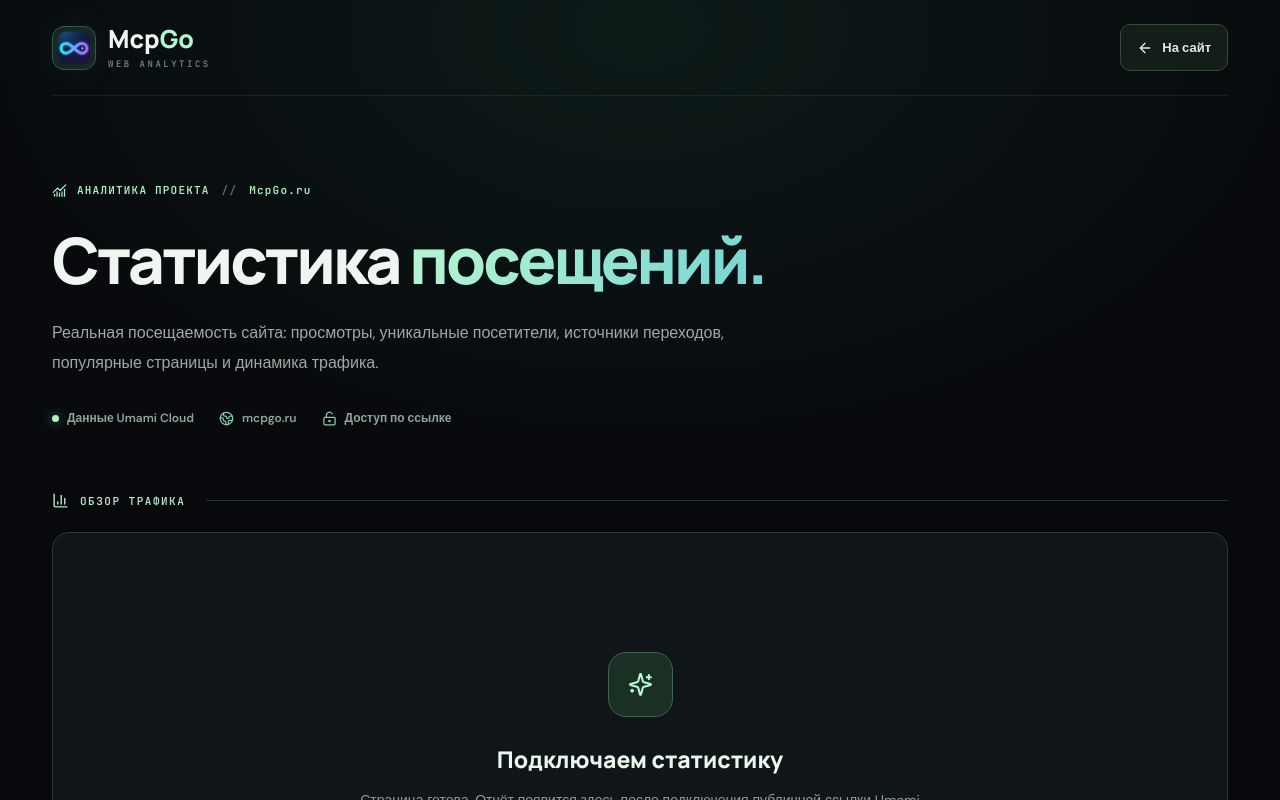
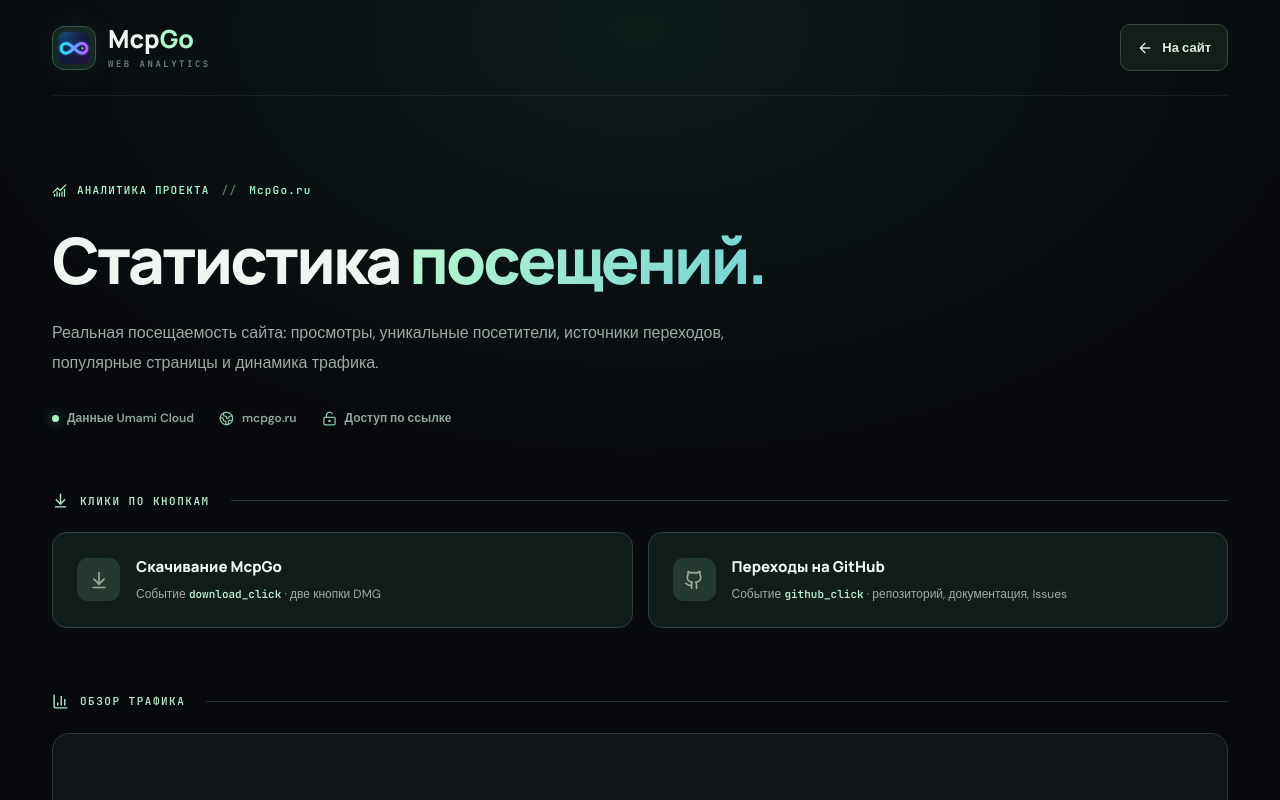
Before and after one commit to mcpgo1/mcpgo-next, a Next.js app: page /stats in a window 1280 px wide. Shown: the top 800 px of the page. Built offline with nearby package versions, Linux system fonts and the light colour scheme; no server answers.

Commit message:
feat: track McpGo downloads and GitHub link clicks

```diff
--- a/app/home-middle.tsx
+++ b/app/home-middle.tsx
@@ -30,7 +30,7 @@ export function Install(){
      <div className="requirement"><Check size={15}/> OpenAI Platform с правами на Tunnels</div>
      <div className="requirement"><Check size={15}/> Google Chrome — только для браузерных задач</div>
      <div className="requirements-bundled"><CheckCircle2 size={16}/> Node.js, Python и локальные компоненты уже включены в DMG.</div>
-     <a href={`${DOCS}/ONBOARDING.md`} target="_blank" rel="noopener noreferrer">Подробно о мастере подключения <ArrowUpRight size={15}/></a>
+     <a href={`${DOCS}/ONBOARDING.md`} target="_blank" rel="noopener noreferrer" data-umami-event="github_click" data-umami-event-placement="install" data-umami-event-destination="onboarding">Подробно о мастере подключения <ArrowUpRight size={15}/></a>
     </div>
     <p className="install-caution"><span>!</span> McpGo 2.0.3 уже опубликован: DMG подписан и нотарифицирован Apple. Версия рассчитана на macOS 14+ и Apple Silicon.</p>
    </aside>
@@ -43,7 +43,7 @@ export function Install(){
          <div><strong>02</strong><span><b>Перетащи</b> McpGo.app в папку «Программы».</span></div>
          <div><strong>03</strong><span><b>Открой</b> приложение и выбери «Первое подключение».</span></div>
        </div>
-       <a href={DMG_DOWNLOAD_URL} target="_blank" rel="noopener noreferrer" className="btn btn-primary"><Download size={17}/> Скачать McpGo 2.0.3 (.dmg) <ArrowUpRight size={16}/></a>
+       <a href={DMG_DOWNLOAD_URL} target="_blank" rel="noopener noreferrer" className="btn btn-primary" data-umami-event="download_click" data-umami-event-placement="install" data-umami-event-file="McpGo-2.0.3-macos-arm64.dmg"><Download size={17}/> Скачать McpGo 2.0.3 (.dmg) <ArrowUpRight size={16}/></a>
      </div>
      <div className="tunnel-focus">
        <div className="tunnel-focus-head"><LockKeyhole size={19}/><div><strong>Самое главное — два Secure MCP Tunnel</strong><span>Мастер проведёт через их создание, ключи доступа и подключение к ChatGPT.</span></div></div>
@@ -58,7 +58,7 @@ export function Install(){
     <button type="button" className="step-trigger" aria-expanded={open} aria-controls={`step-panel-${i}`} onClick={()=>setActive(open?null:i)}>
      <span className="step-num">{String(i+1).padStart(2,"0")}</span><span className="step-title-area"><span className="step-label">{step.label}</span><strong>{step.title}</strong><span className="step-short">{step.short}</span></span><span className="step-chevron"><ChevronDown size={19}/></span>
     </button>
-    {open && <div className="step-panel" id={`step-panel-${i}`}><div className="step-prose">{step.paragraphs.map((p,n)=><p key={n}>{p}</p>)}</div>{step.code && <CopySnippet code={step.code}/>} {step.note && <div className="step-note"><ShieldCheck size={16}/><span>{step.note}</span></div>}{step.links && <div className="step-links">{step.links.map((l)=><a key={l.href} href={l.href} target="_blank" rel="noopener noreferrer">{l.label}<ArrowUpRight size={14}/></a>)}</div>}</div>}
+    {open && <div className="step-panel" id={`step-panel-${i}`}><div className="step-prose">{step.paragraphs.map((p,n)=><p key={n}>{p}</p>)}</div>{step.code && <CopySnippet code={step.code}/>} {step.note && <div className="step-note"><ShieldCheck size={16}/><span>{step.note}</span></div>}{step.links && <div className="step-links">{step.links.map((l)=><a key={l.href} href={l.href} target="_blank" rel="noopener noreferrer" data-umami-event={l.href.startsWith("https://github.com/") ? "github_click" : undefined} data-umami-event-placement="install_steps" data-umami-event-destination="documentation">{l.label}<ArrowUpRight size={14}/></a>)}</div>}</div>}
    </article>})}
    <div className="after-steps"><CheckCircle2 size={22}/><div><strong>Готово — можно работать.</strong><p>Если инструменты ответили из ChatGPT, McpGo подключён. Теперь можно настроить сценарии под себя.</p></div></div></div>
  </div></section>;
--- a/app/home-top.tsx
+++ b/app/home-top.tsx
@@ -16,7 +16,7 @@ export function Header(){
      <Link className="header-postscript" href="/career" onClick={()=>setMenu(false)} aria-label="P.S. Я ищу работу"><span className="header-postscript-label">P.S.</span><span className="header-postscript-text">Я ищу работу</span><ArrowUpRight size={14} aria-hidden="true"/></Link>
    </div>
   </nav>
-  <div className="header-actions"><Link className="header-postscript header-postscript-desktop" href="/career" aria-label="P.S. Я ищу работу"><span className="header-postscript-label">P.S.</span><span className="header-postscript-text">Я ищу работу</span><ArrowUpRight size={14} aria-hidden="true"/></Link><a className="header-github" href={GITHUB} target="_blank" rel="noopener noreferrer"><Github size={17}/> GitHub <ArrowUpRight size={15}/></a><button className="mobile-toggle" type="button" aria-label={menu?"Закрыть меню":"Открыть меню"} aria-expanded={menu} onClick={()=>setMenu(!menu)}>{menu?<X size={22}/>:<Menu size={22}/>}</button></div>
+  <div className="header-actions"><Link className="header-postscript header-postscript-desktop" href="/career" aria-label="P.S. Я ищу работу"><span className="header-postscript-label">P.S.</span><span className="header-postscript-text">Я ищу работу</span><ArrowUpRight size={14} aria-hidden="true"/></Link><a className="header-github" href={GITHUB} target="_blank" rel="noopener noreferrer" data-umami-event="github_click" data-umami-event-placement="header" data-umami-event-destination="repository"><Github size={17}/> GitHub <ArrowUpRight size={15}/></a><button className="mobile-toggle" type="button" aria-label={menu?"Закрыть меню":"Открыть меню"} aria-expanded={menu} onClick={()=>setMenu(!menu)}>{menu?<X size={22}/>:<Menu size={22}/>}</button></div>
  </div></header>;
 }
 
@@ -31,7 +31,7 @@ export function Hero(){
     <div className="hero-benefit"><span className="hero-benefit-icon"><Zap size={22}/></span><div><strong>Кодинг как с Codex</strong><small>те же возможности</small></div></div>
     <div className="hero-benefit"><span className="hero-benefit-icon"><Monitor size={22}/></span><div><strong>Один чат везде</strong><small>без лагов и сопряжений</small></div></div>
    </div>
-   <div className="hero-ctas"><a href={DMG_DOWNLOAD_URL} target="_blank" rel="noopener noreferrer" className="btn btn-primary"><Download size={18}/> Скачать McpGo 2.0.3 <ArrowRight size={17}/></a><a href={GITHUB} target="_blank" rel="noopener noreferrer" className="btn btn-secondary"><Github size={19}/> Смотреть на GitHub</a></div>
+   <div className="hero-ctas"><a href={DMG_DOWNLOAD_URL} target="_blank" rel="noopener noreferrer" className="btn btn-primary" data-umami-event="download_click" data-umami-event-placement="hero" data-umami-event-file="McpGo-2.0.3-macos-arm64.dmg"><Download size={18}/> Скачать McpGo 2.0.3 <ArrowRight size={17}/></a><a href={GITHUB} target="_blank" rel="noopener noreferrer" className="btn btn-secondary" data-umami-event="github_click" data-umami-event-placement="hero" data-umami-event-destination="repository"><Github size={19}/> Смотреть на GitHub</a></div>
    <div className="hero-reassurance"><span><CheckCircle2 size={15}/> Бесплатно</span><span><CheckCircle2 size={15}/> Open source / MIT</span><span><CheckCircle2 size={15}/> macOS 14+ / Apple Silicon</span></div>
   </div>
   <div className="hero-visual"><div className="visual-mesh"/><div className="orbit orbit-one"/><div className="orbit orbit-two"/><ChatSiteExamplePreview/><p className="hero-shot-caption"><Sparkles size={16} aria-hidden="true"/><span>На создание этого сайта и <strong>приложения McpGo не было потрачено ни одного токена :D</strong></span></p></div>
--- a/app/stats/page.tsx
+++ b/app/stats/page.tsx
@@ -2,7 +2,7 @@ import type { Metadata } from "next";
 import "./stats.css";
 import Image from "next/image";
 import Link from "next/link";
-import { ArrowLeft, ArrowUpRight, BarChart3, ChartNoAxesCombined, ExternalLink, Globe2, LockKeyholeOpen, ShieldOff, Sparkles } from "lucide-react";
+import { ArrowDownToLine, ArrowLeft, ArrowUpRight, BarChart3, ChartNoAxesCombined, ExternalLink, Github, Globe2, LockKeyholeOpen, ShieldOff, Sparkles } from "lucide-react";
 import { publicPath } from "../site-path";
 
 const allowedHosts = new Set(["cloud.umami.is"]);
@@ -20,6 +20,7 @@ function getPublicShareUrl(): string | null {
 }
 
 const shareUrl = getPublicShareUrl();
+const eventsUrl = shareUrl ? `${shareUrl.replace(/\/$/, "")}/events` : null;
 
 export const metadata: Metadata = {
   title: "Статистика посещений",
@@ -52,7 +53,20 @@ export default function StatsPage() {
           </div>
         </header>
 
-        <div className="stats-section-label"><BarChart3 size={17} aria-hidden="true" /><span>ОБЗОР ТРАФИКА</span><span className="stats-label-line" /></div>
+        <div className="stats-section-label"><ArrowDownToLine size={17} aria-hidden="true" /><span>КЛИКИ ПО КНОПКАМ</span><span className="stats-label-line" /></div>
+        <div className="stats-action-summary">
+          <div className="stats-action-tile"><span className="stats-action-icon"><ArrowDownToLine size={20} aria-hidden="true" /></span><div><strong>Скачивание McpGo</strong><span>Событие <code>download_click</code> · две кнопки DMG</span></div></div>
+          <div className="stats-action-tile"><span className="stats-action-icon"><Github size={20} aria-hidden="true" /></span><div><strong>Переходы на GitHub</strong><span>Событие <code>github_click</code> · репозиторий, документация, Issues</span></div></div>
+        </div>
+        {eventsUrl ? (
+          <section className="stats-dashboard stats-events-dashboard" aria-label="Количество кликов по скачиванию и GitHub">
+            <div className="stats-dashboard-head"><div><span className="stats-dashboard-eyebrow">CLICKS / EVENTS</span><strong>Нажатия и источники кликов</strong></div><a className="stats-open-link" href={eventsUrl} target="_blank" rel="noopener noreferrer nofollow"><ExternalLink size={15} aria-hidden="true" /> Открыть события</a></div>
+            <iframe src={eventsUrl} title="Клики по скачиванию McpGo и по GitHub — события Umami" className="stats-embed stats-events-embed" loading="eager" referrerPolicy="no-referrer" />
+            <p className="stats-embed-footnote">Количество нажатий смотри в разделе Events. Вкладка Properties показывает, где нажали кнопку. Учитываются клики, а не подтверждённые скачивания файла. Данные собираются с момента публикации счётчика.</p>
+          </section>
+        ) : null}
+
+        <div className="stats-section-label stats-traffic-heading"><BarChart3 size={17} aria-hidden="true" /><span>ОБЗОР ТРАФИКА</span><span className="stats-label-line" /></div>
         <section className="stats-dashboard" aria-label="Статистика посещений сайта">
           {shareUrl ? (
             <>
--- a/app/stats/stats.css
+++ b/app/stats/stats.css
@@ -37,3 +37,15 @@
 .stats-footer-link{display:flex;align-items:center;gap:5px;color:#afdebe;font-weight:700}
 @media(max-width:760px){.stats-container{padding:0 20px}.stats-topbar{min-height:78px}.stats-intro{padding:64px 0 45px}.stats-intro h1{letter-spacing:-2px}.stats-meta{gap:13px 18px}.stats-dashboard-head{flex-direction:column;align-items:stretch;padding:21px}.stats-open-link{align-self:flex-start}.stats-embed{height:850px}.stats-embed-footnote{padding:18px 21px}.stats-footer{align-items:start;flex-direction:column;gap:14px;padding:25px 0 40px}.stats-kicker{font-size:10px}.stats-home-link{font-size:12px}}
 @media(max-width:440px){.stats-intro h1{font-size:38px}.stats-intro>p{font-size:14px}.stats-brand{font-size:20px}.stats-brand-icon{width:40px;height:40px}.stats-home-link{padding:9px 10px}.stats-embed{height:760px}}
+
+/* Download and GitHub click metrics */
+.stats-action-summary{display:grid;grid-template-columns:repeat(2,minmax(0,1fr));gap:15px;margin:0 0 22px}
+.stats-action-tile{display:flex;align-items:center;gap:16px;background:#121c1a;border:1px solid #2b4238;border-radius:14px;padding:23px 24px;min-width:0}
+.stats-action-icon{display:grid;place-items:center;flex:0 0 43px;height:43px;border-radius:11px;background:#243a30;color:#b3f3cb}
+.stats-action-tile>div{display:flex;flex-direction:column;gap:8px;min-width:0}
+.stats-action-tile strong{font:800 15px Manrope,Arial,sans-serif;color:#edf9ef}
+.stats-action-tile span{font-size:12px;color:#9cad9f;line-height:1.55}
+.stats-action-tile code{color:#b6efcf;font:600 11px 'JetBrains Mono',monospace}
+.stats-events-embed{height:700px}
+.stats-traffic-heading{margin-top:65px}
+@media(max-width:760px){.stats-action-summary{grid-template-columns:1fr}.stats-action-tile{padding:19px}.stats-events-embed{height:650px}.stats-traffic-heading{margin-top:48px}}
```
Also changed, not shown: app/home-bottom.tsx (+2 -2 lines), 1 other file (tests, documents, lock files or other folders).
